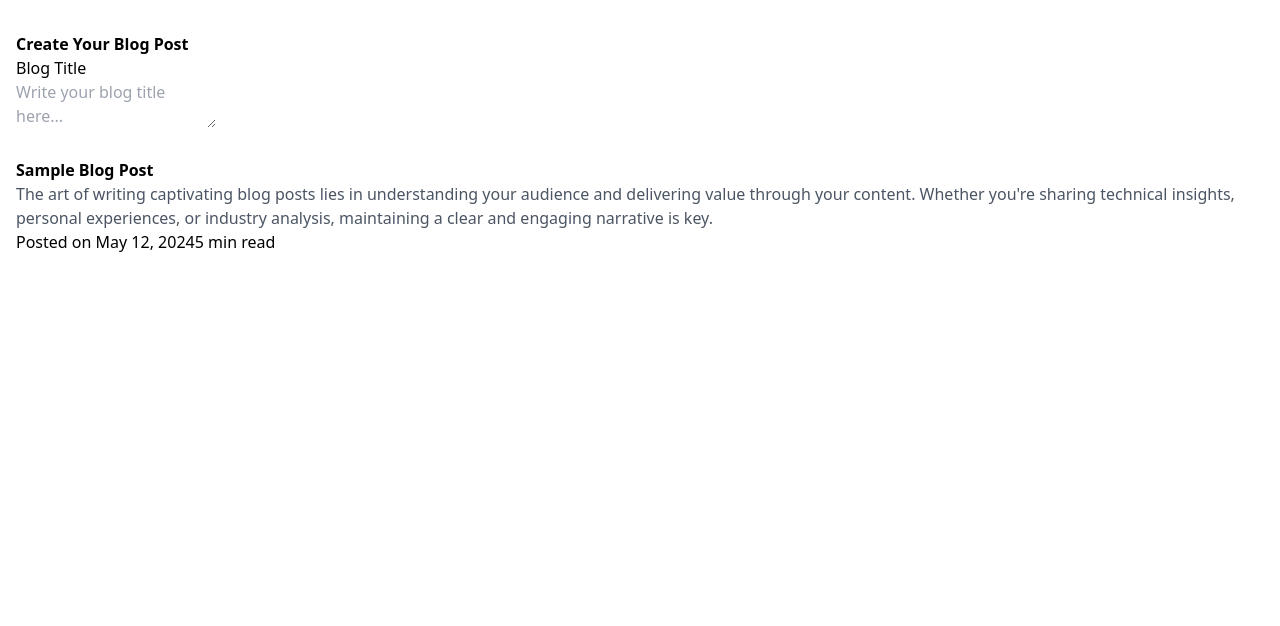
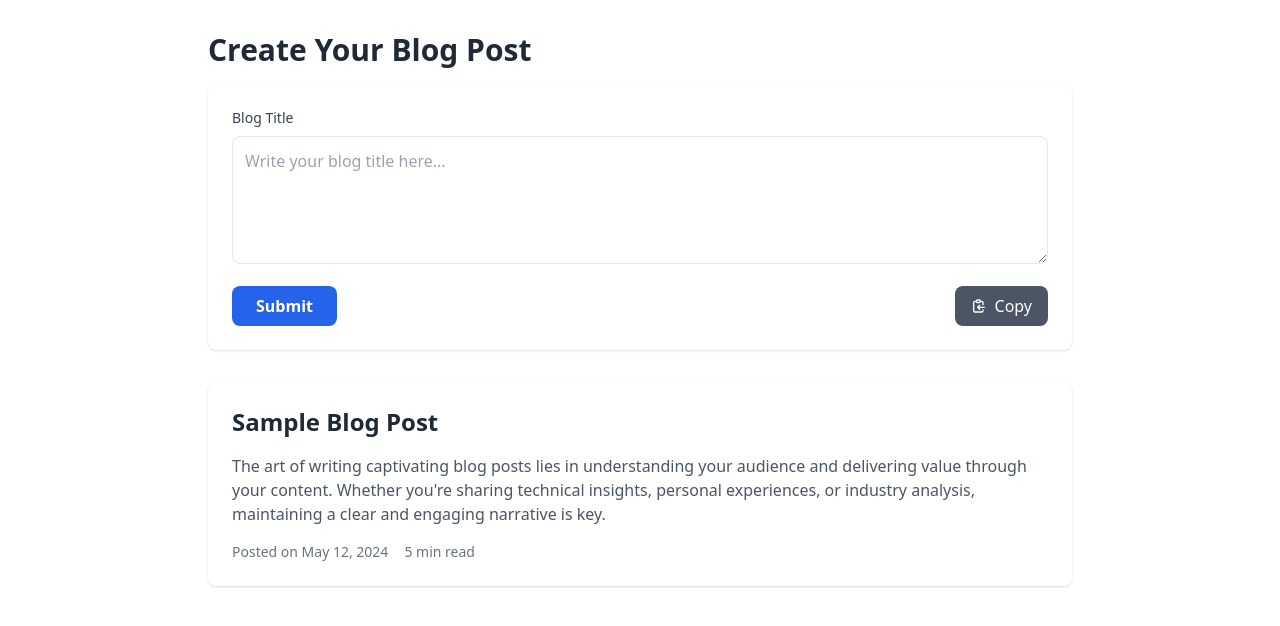
Before and after one commit to Rk-Virus/AI-Blog-Generator, a Flask app: page / in a window 1280 px wide. Shown: the part 60-686 px from the top of the page. Run offline with Flask 3, Linux system fonts and the light colour scheme.

Commit message:
Checkpoint before assistant change: Add a button that copies the blog content, replacing the existing text box
Introduces a copy button, replacing the text box, and updates Tailwind CSS classes.

Replit-Commit-Author: Assistant

```diff
--- a/static/css/output.css
+++ b/static/css/output.css
@@ -592,13 +592,41 @@ video {
   position: static;
 }
 
+.absolute {
+  position: absolute;
+}
+
+.left-0 {
+  left: 0px;
+}
+
+.top-16 {
+  top: 4rem;
+}
+
 .mx-auto {
   margin-left: auto;
   margin-right: auto;
 }
 
-.mt-4 {
-  margin-top: 1rem;
+.mb-2 {
+  margin-bottom: 0.5rem;
+}
+
+.mb-4 {
+  margin-bottom: 1rem;
+}
+
+.mb-8 {
+  margin-bottom: 2rem;
+}
+
+.mr-2 {
+  margin-right: 0.5rem;
+}
+
+.mr-4 {
+  margin-right: 1rem;
 }
 
 .block {
@@ -613,12 +641,32 @@ video {
   display: none;
 }
 
+.h-32 {
+  height: 8rem;
+}
+
+.h-4 {
+  height: 1rem;
+}
+
 .h-6 {
   height: 1.5rem;
 }
 
+.w-4 {
+  width: 1rem;
+}
+
 .w-6 {
   width: 1.5rem;
+}
+
+.w-full {
+  width: 100%;
+}
+
+.max-w-4xl {
+  max-width: 56rem;
 }
 
 .items-center {
@@ -635,13 +683,50 @@ video {
   margin-left: calc(1rem * calc(1 - var(--tw-space-x-reverse)));
 }
 
+.space-y-6 > :not([hidden]) ~ :not([hidden]) {
+  --tw-space-y-reverse: 0;
+  margin-top: calc(1.5rem * calc(1 - var(--tw-space-y-reverse)));
+  margin-bottom: calc(1.5rem * var(--tw-space-y-reverse));
+}
+
+.rounded-lg {
+  border-radius: 0.5rem;
+}
+
+.border {
+  border-width: 1px;
+}
+
+.bg-blue-600 {
+  --tw-bg-opacity: 1;
+  background-color: rgb(37 99 235 / var(--tw-bg-opacity, 1));
+}
+
+.bg-gray-600 {
+  --tw-bg-opacity: 1;
+  background-color: rgb(75 85 99 / var(--tw-bg-opacity, 1));
+}
+
 .bg-gray-800 {
   --tw-bg-opacity: 1;
   background-color: rgb(31 41 55 / var(--tw-bg-opacity, 1));
 }
 
+.bg-white {
+  --tw-bg-opacity: 1;
+  background-color: rgb(255 255 255 / var(--tw-bg-opacity, 1));
+}
+
+.p-3 {
+  padding: 0.75rem;
+}
+
 .p-4 {
   padding: 1rem;
+}
+
+.p-6 {
+  padding: 1.5rem;
 }
 
 .px-4 {
@@ -649,14 +734,34 @@ video {
   padding-right: 1rem;
 }
 
+.px-6 {
+  padding-left: 1.5rem;
+  padding-right: 1.5rem;
+}
+
+.py-2 {
+  padding-top: 0.5rem;
+  padding-bottom: 0.5rem;
+}
+
 .py-8 {
   padding-top: 2rem;
   padding-bottom: 2rem;
 }
 
-.text-4xl {
-  font-size: 2.25rem;
-  line-height: 2.5rem;
+.text-2xl {
+  font-size: 1.5rem;
+  line-height: 2rem;
+}
+
+.text-3xl {
+  font-size: 1.875rem;
+  line-height: 2.25rem;
+}
+
+.text-sm {
+  font-size: 0.875rem;
+  line-height: 1.25rem;
 }
 
 .text-xl {
@@ -668,9 +773,13 @@ video {
   font-weight: 700;
 }
 
-.text-blue-600 {
+.font-medium {
+  font-weight: 500;
+}
+
+.text-gray-500 {
   --tw-text-opacity: 1;
-  color: rgb(37 99 235 / var(--tw-text-opacity, 1));
+  color: rgb(107 114 128 / var(--tw-text-opacity, 1));
 }
 
 .text-gray-600 {
@@ -678,14 +787,68 @@ video {
   color: rgb(75 85 99 / var(--tw-text-opacity, 1));
 }
 
+.text-gray-700 {
+  --tw-text-opacity: 1;
+  color: rgb(55 65 81 / var(--tw-text-opacity, 1));
+}
+
+.text-gray-800 {
+  --tw-text-opacity: 1;
+  color: rgb(31 41 55 / var(--tw-text-opacity, 1));
+}
+
 .text-white {
   --tw-text-opacity: 1;
   color: rgb(255 255 255 / var(--tw-text-opacity, 1));
 }
 
+.shadow {
+  --tw-shadow: 0 1px 3px 0 rgb(0 0 0 / 0.1), 0 1px 2px -1px rgb(0 0 0 / 0.1);
+  --tw-shadow-colored: 0 1px 3px 0 var(--tw-shadow-color), 0 1px 2px -1px var(--tw-shadow-color);
+  box-shadow: var(--tw-ring-offset-shadow, 0 0 #0000), var(--tw-ring-shadow, 0 0 #0000), var(--tw-shadow);
+}
+
+.transition {
+  transition-property: color, background-color, border-color, text-decoration-color, fill, stroke, opacity, box-shadow, transform, filter, -webkit-backdrop-filter;
+  transition-property: color, background-color, border-color, text-decoration-color, fill, stroke, opacity, box-shadow, transform, filter, backdrop-filter;
+  transition-property: color, background-color, border-color, text-decoration-color, fill, stroke, opacity, box-shadow, transform, filter, backdrop-filter, -webkit-backdrop-filter;
+  transition-timing-function: cubic-bezier(0.4, 0, 0.2, 1);
+  transition-duration: 150ms;
+}
+
+.duration-200 {
+  transition-duration: 200ms;
+}
+
+.hover\:bg-blue-700:hover {
+  --tw-bg-opacity: 1;
+  background-color: rgb(29 78 216 / var(--tw-bg-opacity, 1));
+}
+
+.hover\:bg-gray-700:hover {
+  --tw-bg-opacity: 1;
+  background-color: rgb(55 65 81 / var(--tw-bg-opacity, 1));
+}
+
 .hover\:text-gray-300:hover {
   --tw-text-opacity: 1;
   color: rgb(209 213 219 / var(--tw-text-opacity, 1));
+}
+
+.focus\:border-blue-500:focus {
+  --tw-border-opacity: 1;
+  border-color: rgb(59 130 246 / var(--tw-border-opacity, 1));
+}
+
+.focus\:ring-2:focus {
+  --tw-ring-offset-shadow: var(--tw-ring-inset) 0 0 0 var(--tw-ring-offset-width) var(--tw-ring-offset-color);
+  --tw-ring-shadow: var(--tw-ring-inset) 0 0 0 calc(2px + var(--tw-ring-offset-width)) var(--tw-ring-color);
+  box-shadow: var(--tw-ring-offset-shadow), var(--tw-ring-shadow), var(--tw-shadow, 0 0 #0000);
+}
+
+.focus\:ring-blue-500:focus {
+  --tw-ring-opacity: 1;
+  --tw-ring-color: rgb(59 130 246 / var(--tw-ring-opacity, 1));
 }
 
 @media (min-width: 768px) {
```
